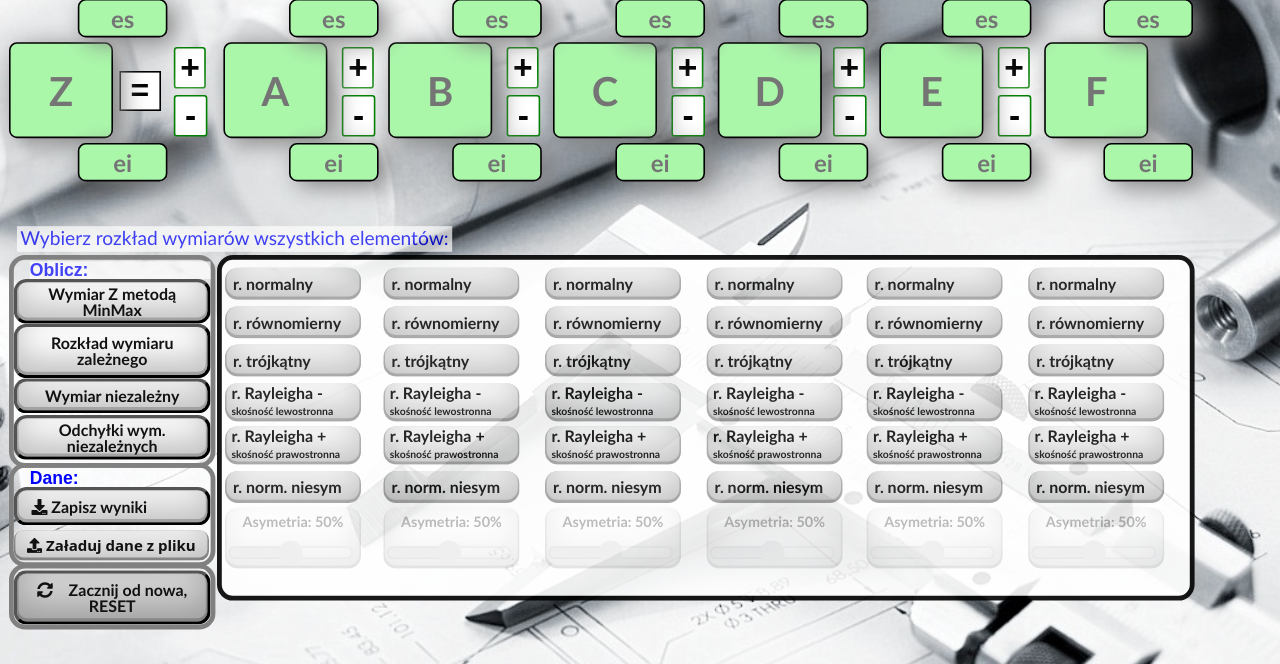
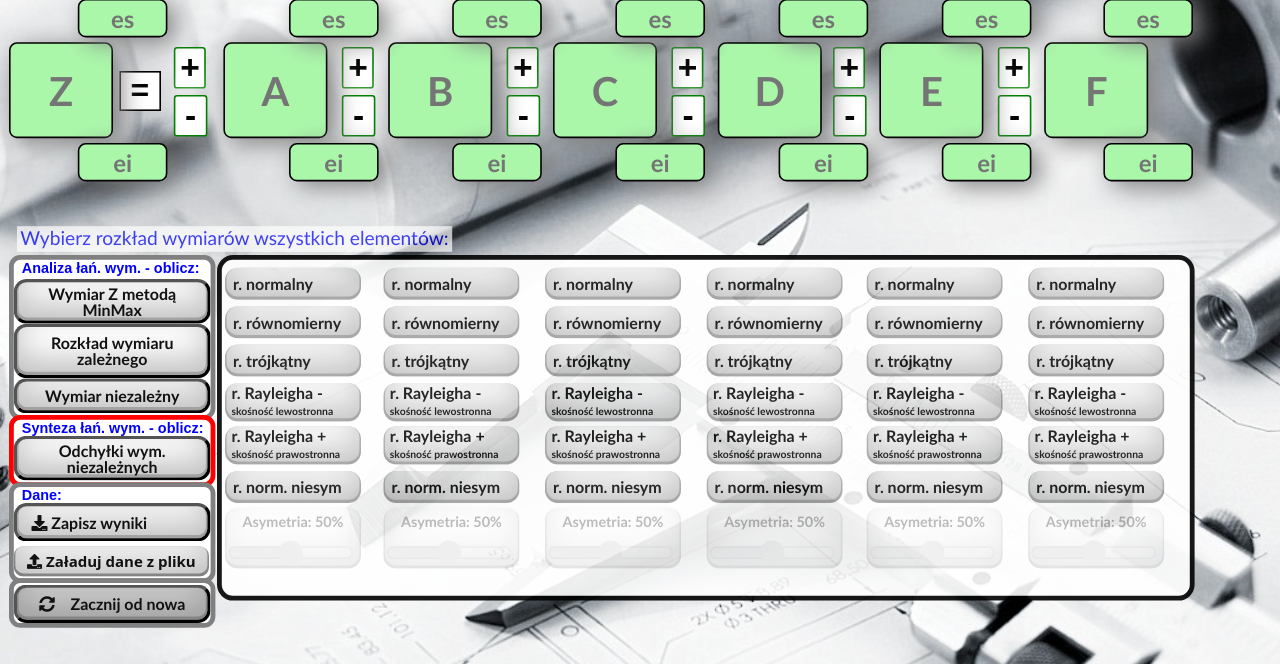
Before and after one commit to Michalqq/Tolerance-chain-stack-up-analysis-, a plain HTML site: page index.htm in a window 1280 px wide. Shown: the part 136-800 px from the top of the page. Drawn offline with Linux system fonts and the light colour scheme; files whose address does not match are found by name.

Commit message:
Add files via upload

```diff
--- a/Mgr.css
+++ b/Mgr.css
@@ -59,32 +59,47 @@ p4 {
 	width:650px;
 	height:200px;
 }
-.BtnOblicz {
+.BtnAnalysis {
 	position:absolute;
 	top:235px;
 	left:5px ;
 	width:123px;
 	border:solid;
-    border-radius: 10px;
-	height:127px;
+    border-color:grey;
+    background-color: white;
+    border-radius: 7px;
+	height:97px;
+}
+.BtnSynthesis{
+	position:absolute;
+	top:335px;
+	left:5px ;
+	width:123px;
+	border:solid;
+    border-color:red;
+    background-color: white;
+    border-radius: 7px;
+	height:39px;
 }
 .BtnDane {
 	position:absolute;
-	top:365px;
+	top:377px;
 	left:5px ;
 	width:123px;
-	border:solid;
-    border-radius: 10px;
-	height:59px;
+	border:solid gray;
+    background-color: white;
+    border-radius: 7px;
+	height:57px;
 }
 .BtnOdswiez {
 	position:absolute;
-	top:428px;
+	top:437px;
 	left:5px ;
 	width:123px;
-	border:solid;
-    border-radius: 10px;
-	height:35px;
+	border:solid gray;
+    background-color: white;
+    border-radius: 7px;
+	height:25px;
 }
 .Zamiennosc {
 	z-index:-1;
--- a/index.htm
+++ b/index.htm
@@ -199,13 +199,16 @@ Kontakt:  kraciukmichal@gmail.com-->
 </div>
 
 <!-- zwijać -->
-<div class="BtnOblicz" style=" border:solid grey;">
-	<p style="background-color: white; opacity: 0.7; margin-left:10px;margin-top:1px;font: 600 11px/1 'Arial', arial;color:blue">Oblicz:</p>
+<div class="BtnAnalysis">
+	<p style="margin-left:5px;margin-top:1px;font: 600 9px/1 'Arial', arial;color:blue">Analiza łań. wym. - oblicz:</p>
 </div>
-<div class="BtnDane" style=" border:solid grey;">
-	<p style="margin-left:10px;margin-top:1px;font: 600 11px/1 'Arial', arial;color:blue">Dane:</p>
+<div class="BtnSynthesis">
+	<p style="margin-left:5px;margin-top:1px;font: 600 9px/1 'Arial', arial;color:blue">Synteza łań. wym. - oblicz:</p>
 </div>
-<div class="BtnOdswiez" style=" border:solid grey;">
+<div class="BtnDane">
+	<p style="margin-left:5px;margin-top:1px;font: 600 9px/1 'Arial', arial;color:blue">Dane:</p>
+</div>
+<div class="BtnOdswiez">
 </div>
 <div id="container" style="margin-top:215px; position:absolute; visibility:hidden; background-color:#eee; z-index:1" ></div>
 <div id="container2" style="margin-top:215px;width: 750px;height: 700px; position:absolute; visibility:hidden; background-color:azure; opacity: 0.95; z-index:3; border-radius: 20px;box-shadow: inset 0 1px 0 0px rgba(0, 0, 0, 0.2), inset 0 8px 10px rgba(0, 0, 0, 0.2);" >
@@ -368,8 +371,8 @@ Kontakt:  kraciukmichal@gmail.com-->
 <button id="Oblicz" class="buttonAllCheck btn sec" onclick="getMaxRange(0); AcceptRozkladDiv(1)" style="top:250px; padding-bottom: 2px; padding-top: 2px;"><b>Wymiar Z metodą<br> MinMax</b></button>
 <button id="RozkladOblicz" class="buttonAllCheck btn sec" onclick="getMaxRange(1)" style="top:278px"><b>   Rozkład wymiaru zależnego</b></button>
 <button id="ObliczDodatkowy" class="buttonAllCheck btn sec" onclick="getMaxRange(2); AcceptRozkladDiv(1)" style="top:312px; padding-bottom: 4px; padding-top: 4px;"><b>Wymiar niezależny</b></button>
-<button id="ObliczSynteza" class="buttonAllCheck btn sec" onclick="Dimensional_synthesis()" style="top:335px; padding-bottom: 2px; padding-top: 2px;"><b>Odchyłki wym. niezależnych</b></button>
-<button id="Save-btn" class="buttonAllCheck btn sec" onclick="SaveToFile()" style="top:380px; text-align: left; padding-left: 9px"><i class="fas fa-download"></i><b> Zapisz wyniki</b></button>
+<button id="ObliczSynteza" class="buttonAllCheck btn sec" onclick="Dimensional_synthesis()" style="top:348px; padding-bottom: 2px; padding-top: 2px;"><b>Odchyłki wym. niezależnych</b></button>
+<button id="Save-btn" class="buttonAllCheck btn sec" onclick="SaveToFile()" style="top:390px; text-align: left; padding-left: 9px"><i class="fas fa-download"></i><b> Zapisz wyniki</b></button>
 <button id="Zam_czesciowa" class="btn sec" onclick="AcceptBtnZamiennosc(id)" style="top:472px; left:150px; visibility:hidden; width:80px"><b>Zamienność częściowa</b></button>
 <div id="ZamiennoscDiv" class="Zamiennosc" style=" border:solid black; visibility:hidden; position:absolute; display: inline-block">
 	<!--<p id="Zam_wymText"style="margin-left:10px;margin-top:50px;font: 700 13px/1 'Arial', arial">Wymiar początkowy:</p>
@@ -402,20 +405,20 @@ Kontakt:  kraciukmichal@gmail.com-->
 <img src="https://png.icons8.com/metro/50/000000/zoom-out.png">
 </button>
 <!--<button class="buttonAllCheck btn sec" style="top:385px;  z-index: 0">-->
-<div class="buttonAllCheck btn sec" style="top:407px; width: 112px; text-align: center;border-radius: 6px; font: 700 9.4px/1 'Open Sans', sans-serif;  box-shadow: inset 0 -1px 0 1px rgba(0, 0, 0, 0.35), inset 0 -10px 20px rgba(0, 0, 0, 0.25);">
+<div class="buttonAllCheck btn sec" style="top:417px; width: 112px; text-align: center;border-radius: 6px; font: 700 9.4px/1 'Open Sans', sans-serif;  box-shadow: inset 0 -1px 0 1px rgba(0, 0, 0, 0.35), inset 0 -10px 20px rgba(0, 0, 0, 0.25);">
 <input type="file" multiple class="form-control btn sec" id="file-input" >
     <label for="file-upload" class="custom-file-upload" style="cursor:pointer"><i class="fas fa-upload"></i><b> Załaduj dane z pliku</b></label>
 </div>
-<button id="OdNowa" class="buttonAllCheck btn sec" onclick="window.location.href=window.location.href" style="top:432px; background-color:lightgray"><i class="fas fa-sync-alt"></i><b>&nbsp &nbsp Zacznij od nowa, RESET</b>
+<button id="OdNowa" class="buttonAllCheck btn sec" onclick="window.location.href=window.location.href" style="top:441px; background-color:lightgray"><i class="fas fa-sync-alt"></i><b>&nbsp &nbsp Zacznij od nowa</b>
 </button>
 <div id="ChartFinished" class='chart' style="position:absolute; left:60px; top:510px; height:350px; width:450px;">
     <canvas id="ChartFinal" style="border: solid; border-radius: 10px; visibility: hidden"  ></canvas>
 </div>
 <div id="minOrgDimDownDIV" class='greenDimDIV' data-value="0" style="left: 270px; top: 600px; visibility: hidden" >
-<p3>24.55</p3>
+<p3>0</p3>
 </div>
 <div id="minOrgDimUpDIV" class='greenDimDIV' data-value="47" style="left: 370px; top: 600px; visibility: hidden">
-<p3>24.55</p3>
+<p3>0</p3>
 </div>
 <div id="menu1" style="position:absolute; left:10px; top:25px; height:200px; width:300px; background-color:rgba(255, 255, 255, 1); z-index:0; display:none">
 </div>
```
